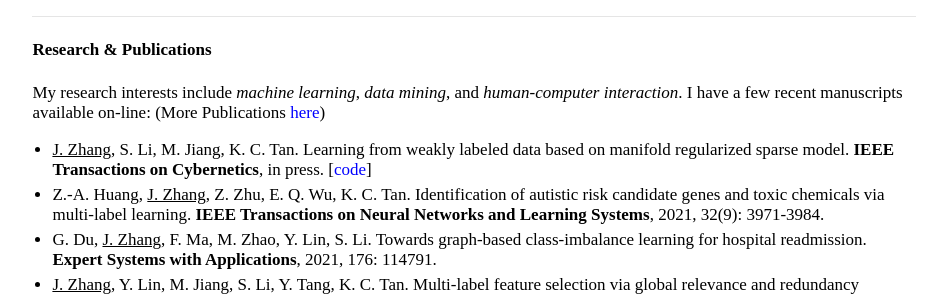
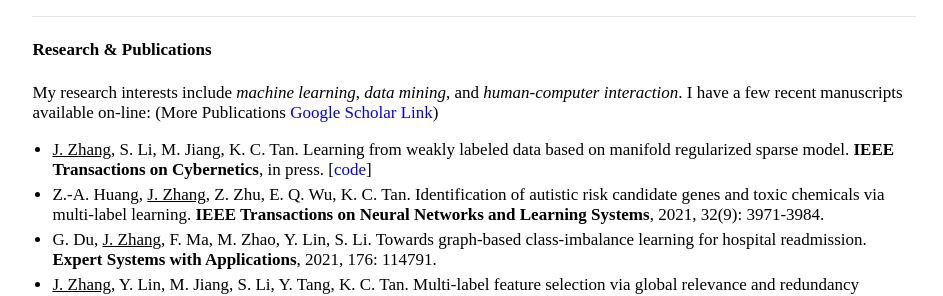
Before and after one commit to jiazhang-ml/jiazhang-ml.github.io, a Jekyll site: the page built from index.md, in a window 1280 px wide. Shown: the part 283-579 px from the top of the page, without its empty margins (166-1109 px from the left). Built offline with Jekyll 4.4.1, drawn with Linux system fonts in a browser that asks for light colours.

Commit message:
Update index.md

```diff
--- a/index.md
+++ b/index.md
@@ -15,7 +15,7 @@ I received the Ph.D. degree from the School of Informatics, Xiamen University, X
 
 #### Research & Publications
 
-My research interests include *machine learning*, *data mining*, and *human-computer interaction*. I have a few recent manuscripts available on-line: (More Publications [here](https://scholar.google.com/citations?user=yBaTk-gAAAAJ&hl=en))
+My research interests include *machine learning*, *data mining*, and *human-computer interaction*. I have a few recent manuscripts available on-line: (More Publications [Google Scholar Link](https://scholar.google.com/citations?user=yBaTk-gAAAAJ&hl=en))
 
 * <u>J. Zhang</u>, S. Li, M. Jiang, K. C. Tan. Learning from weakly labeled data based on manifold regularized sparse model. **IEEE Transactions on Cybernetics**, in press. [[code](MSWL-master.zip)]
 * Z.-A. Huang, <u>J. Zhang</u>, Z. Zhu, E. Q. Wu, K. C. Tan. Identification of autistic risk candidate genes and toxic chemicals via multi-label learning. **IEEE Transactions on Neural Networks and Learning Systems**, 2021, 32(9): 3971-3984.
```
